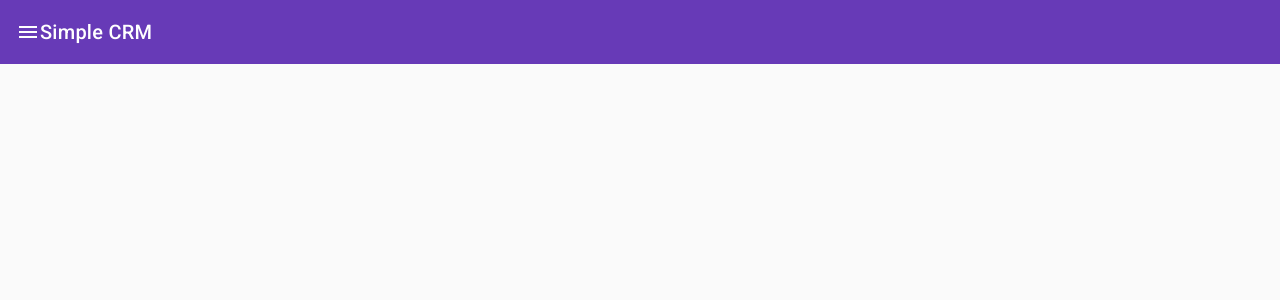
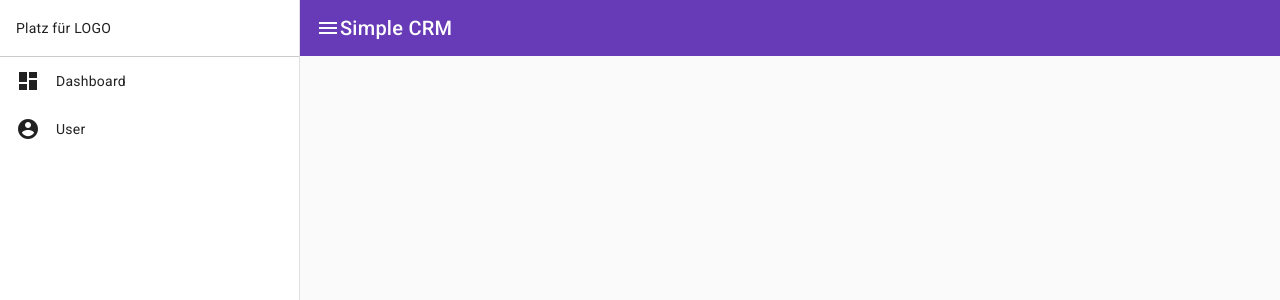
Before and after one commit to PirasanthShan/simple-crm, an Angular app: page / in a window 1280 px wide. Shown: the top 300 px of the page. Built offline with nearby package versions, Linux system fonts and the light colour scheme.

Commit message:
menu sidebar style/icon

```diff
--- a/src/app/app.component.html
+++ b/src/app/app.component.html
@@ -1,6 +1,12 @@
 <mat-drawer-container class="mat-drawer-container" autosize>
-  <mat-drawer #drawer class="example-sidenav" mode="side">
-    <p>Auto-resizing sidenav</p>
+  <mat-drawer #drawer class="sidenav" [opened]="true" mode="side">
+    <div class="logo-container">
+      Platz für LOGO
+    </div>
+    <ul class="menu-item">
+      <li><mat-icon>dashboard</mat-icon>Dashboard</li>
+      <li><mat-icon>account_circle</mat-icon>User</li>
+    </ul>
   </mat-drawer>
 
   <div class="example-sidenav-content">
--- a/src/app/app.component.scss
+++ b/src/app/app.component.scss
@@ -4,5 +4,46 @@
 
 .menu-icon{
   cursor: pointer;
+}
+
+.sidenav{
+  width: 300px;
 
 }
+
+.logo-container{
+  border-bottom:  1px solid rgb(204, 202, 202);
+  padding-left: 16px;
+  padding-right: 16px;
+  min-height: 56px;
+  display: flex;
+  align-items: center;
+}
+
+mat-toolbar, mat-toolbar-row{
+  min-height: 56px;
+  height: 56px;
+}
+
+.menu-item{
+  list-style-type: none;
+  padding: 0px;
+  margin: 0px;
+
+  li{
+    padding-left: 16px;
+    padding-right: 16px;
+    height: 48px;
+    display: flex;
+    align-items: center;
+    cursor: pointer;
+
+    mat-icon{
+      margin-right: 16px;
+    }
+
+    &:hover{
+      background-color: rgb(204, 202, 202);
+    }
+  }
+}
--- a/src/app/app.component.ts
+++ b/src/app/app.component.ts
@@ -2,7 +2,7 @@
 import { CommonModule } from '@angular/common';
 import { RouterOutlet } from '@angular/router';
 import { MatToolbar, MatToolbarRow } from '@angular/material/toolbar';
-import {MatSidenavModule} from '@angular/material/sidenav';
+import { MatSidenavModule, MatDrawer } from '@angular/material/sidenav';
 import { MatIcon } from '@angular/material/icon';
 
 @Component({
@@ -13,7 +13,8 @@
             MatToolbar,
             MatToolbarRow,
             MatSidenavModule,
-            MatIcon
+            MatIcon,
+            MatDrawer
            ],
   templateUrl: './app.component.html',
   styleUrls: ['./app.component.scss']
```
